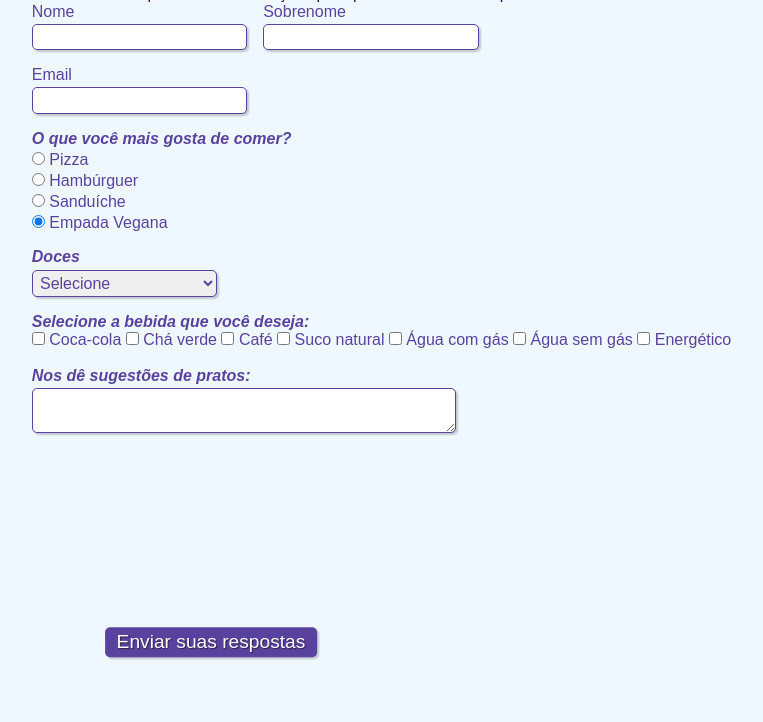
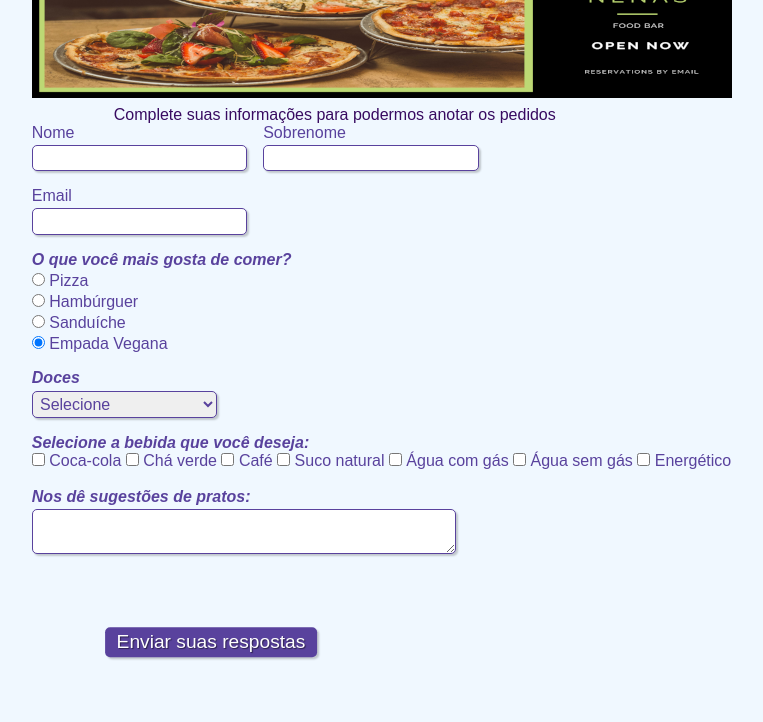
Before and after one commit to linefmv/restaurant-bar, a plain HTML site: page index.html in a window 1280 px wide. Shown: the part 78-800 px from the top of the page, without its empty margins (429-1192 px from the left). Drawn offline with Linux system fonts and the light colour scheme.

Commit message:
versao com banner e sem titulo

```diff
--- a/index.html
+++ b/index.html
@@ -11,10 +11,8 @@
 </head>
 
 <body>
-<!-- <h1 id="titulo"> Cadastro</h1>
-        <p id="subtitulo"> Complete suas informações para podermos anotar os pedidos</p>-->
     <form>
-        <h1 id="titulo">Cadastro</h1>
+        <h1 id="titulo"> <img src="bannere.png" alt=""></h1>
         <p id="subtitulo"> Complete suas informações para podermos anotar os pedidos</p>
         <fieldset class="grupo">
             <div class="campo">
--- a/style.css
+++ b/style.css
@@ -5,12 +5,6 @@
 }
 
 /* Elementos com o ID "titulo" */
-#titulo {
-    font-family: sans-serif;
-    color: #380B61;
-    margin-left: 7%;
-    text-align: center;
-}
 #subtitulo {
     font-family: sans-serif;
     color: #380B61;
```
Also changed, not shown: banner.png (deleted), banners.png (deleted).
